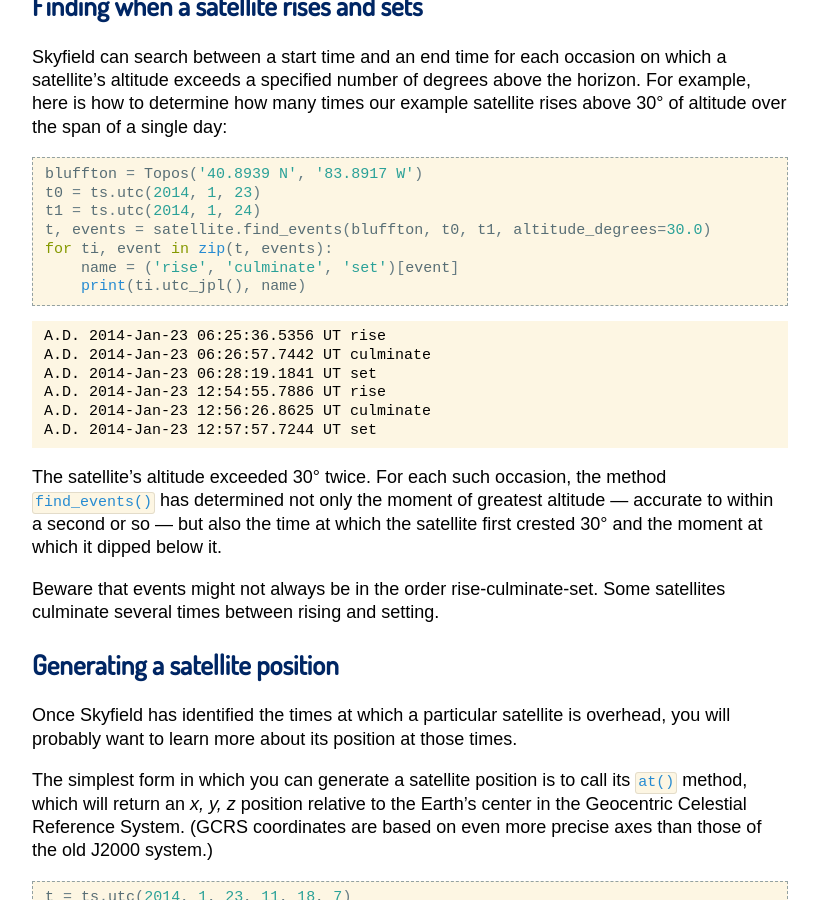
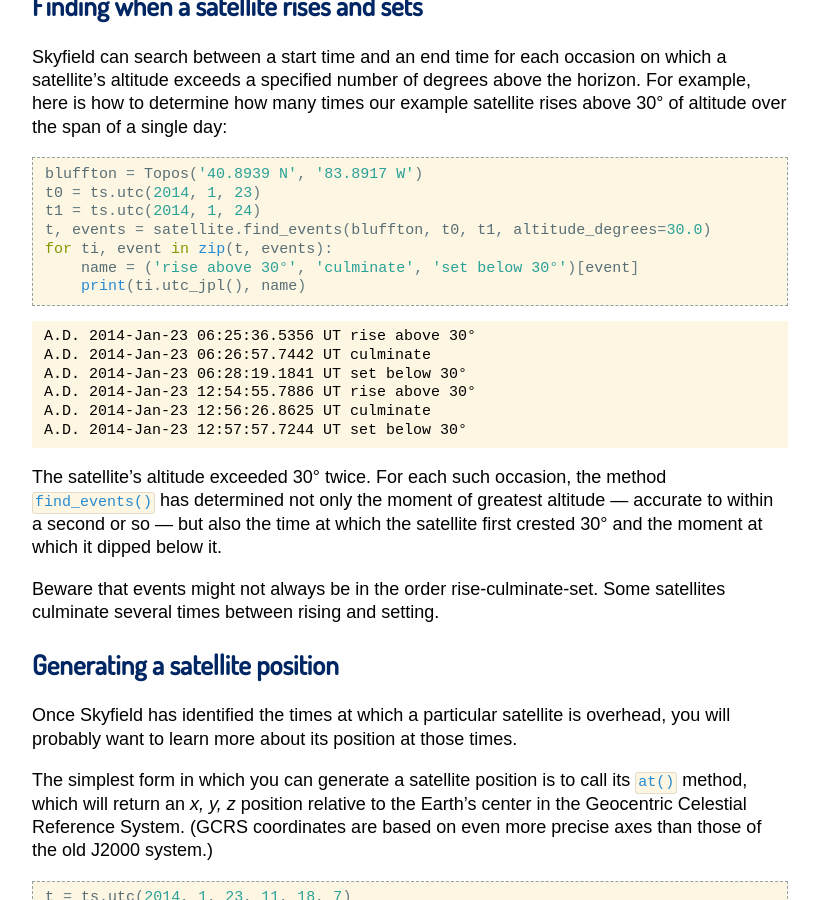
Before and after one commit to skyfielders/python-skyfield, a Sphinx documentation site: the page built from skyfield/documentation/earth-satellites.rst, in a window 1280 px wide and 900 px high, scrolled down 1972 px. Shown: the whole window, without its empty margins (230-1049 px from the left). Built offline with Sphinx 7.4.7, drawn with Linux system fonts in a browser that asks for light colours; some web fonts are replaced; pages that are not in the unit, such as notebooks, are missing from menus.

Commit message:
Document that rise/set are relative to altitude
Relates to discussion in #327.

```diff
--- a/skyfield/documentation/earth-satellites.rst
+++ b/skyfield/documentation/earth-satellites.rst
@@ -159,17 +159,17 @@
     t1 = ts.utc(2014, 1, 24)
     t, events = satellite.find_events(bluffton, t0, t1, altitude_degrees=30.0)
     for ti, event in zip(t, events):
-        name = ('rise', 'culminate', 'set')[event]
+        name = ('rise above 30°', 'culminate', 'set below 30°')[event]
         print(ti.utc_jpl(), name)
 
 .. testoutput::
 
-    A.D. 2014-Jan-23 06:25:36.5356 UT rise
+    A.D. 2014-Jan-23 06:25:36.5356 UT rise above 30°
     A.D. 2014-Jan-23 06:26:57.7442 UT culminate
-    A.D. 2014-Jan-23 06:28:19.1841 UT set
-    A.D. 2014-Jan-23 12:54:55.7886 UT rise
+    A.D. 2014-Jan-23 06:28:19.1841 UT set below 30°
+    A.D. 2014-Jan-23 12:54:55.7886 UT rise above 30°
     A.D. 2014-Jan-23 12:56:26.8625 UT culminate
-    A.D. 2014-Jan-23 12:57:57.7244 UT set
+    A.D. 2014-Jan-23 12:57:57.7244 UT set below 30°
 
 The satellite’s altitude exceeded 30° twice.
 For each such occasion,
```
